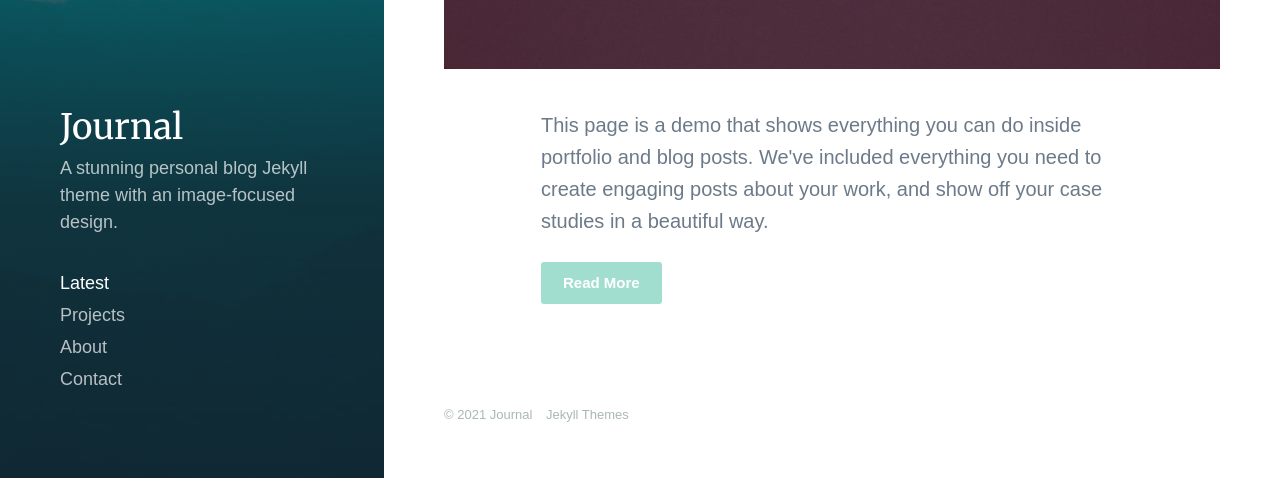
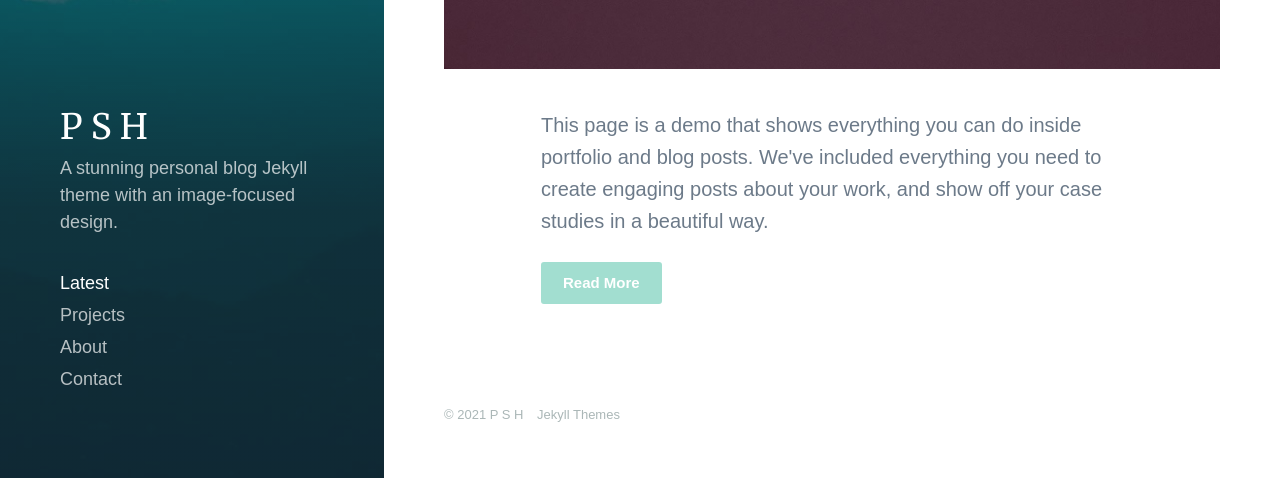
Before and after one commit to vendergood/vendergood.github.io, a Jekyll site: the page built from index.html, in a window 1280 px wide and 900 px high, scrolled down 133 px. Shown: the part 419-897 px from the top of the window. Built offline with Jekyll 4.4.1, drawn with Linux system fonts in a browser that asks for light colours; nearby versions of some CDN libraries; some web fonts are replaced; the list of posts is cut into pages by our own code.

Commit message:
Update settings.yml

```diff
--- a/_data/settings.yml
+++ b/_data/settings.yml
@@ -1,5 +1,5 @@
 basic_settings:
-  site_title: Journal
+  site_title: P S H
   site_tagline: A stunning personal blog Jekyll theme with an image-focused design.
   favicon_image: /images/favicon.png
 
```
